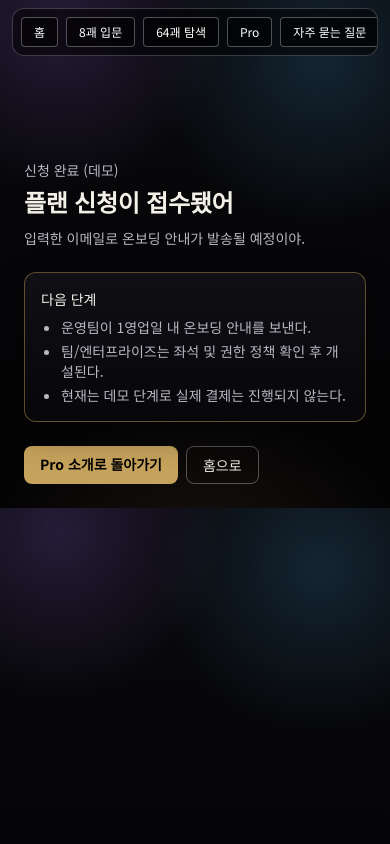
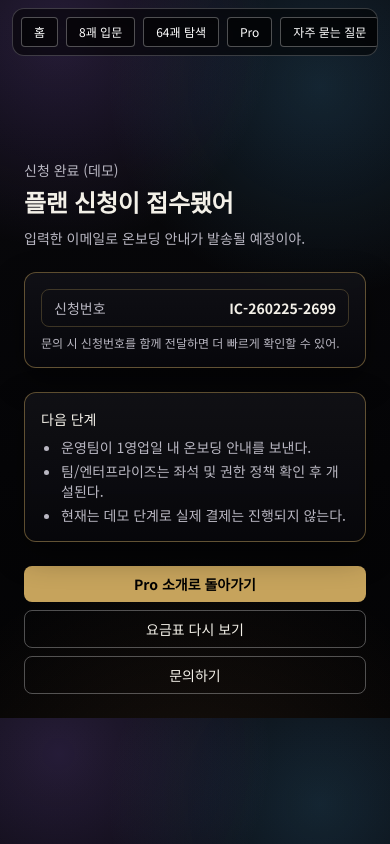
Before and after one commit to kinddragon1224/iching-learning-web, a Next.js app: page /checkout/success in a window 390 px wide. Built offline with nearby package versions, Linux system fonts and the light colour scheme.

Commit message:
Polish Pro funnel copy, mobile CTA layout, and success request ID

```diff
--- a/app/checkout/page.tsx
+++ b/app/checkout/page.tsx
@@ -117,15 +117,25 @@ export default function CheckoutPage() {
         </div>
 
         <div className="space-y-2 text-sm">
-          <label className="flex items-start gap-2">
-            <input type="checkbox" checked={agreePolicy} onChange={(e) => setAgreePolicy(e.target.checked)} className="mt-0.5" />
-            <span>
+          <label className="flex items-start gap-2 rounded-lg p-1">
+            <input
+              type="checkbox"
+              checked={agreePolicy}
+              onChange={(e) => setAgreePolicy(e.target.checked)}
+              className="mt-0.5 h-4 w-4 shrink-0"
+            />
+            <span className="leading-relaxed">
               <Link href="/policy" className="underline">이용약관/개인정보처리방침</Link>에 동의합니다.
             </span>
           </label>
-          <label className="flex items-start gap-2">
-            <input type="checkbox" checked={agreeRefund} onChange={(e) => setAgreeRefund(e.target.checked)} className="mt-0.5" />
-            <span>환불 정책(결제 후 7일 이내, 미사용 조건)에 동의합니다.</span>
+          <label className="flex items-start gap-2 rounded-lg p-1">
+            <input
+              type="checkbox"
+              checked={agreeRefund}
+              onChange={(e) => setAgreeRefund(e.target.checked)}
+              className="mt-0.5 h-4 w-4 shrink-0"
+            />
+            <span className="leading-relaxed">환불 정책(결제 후 7일 이내, 미사용 조건)에 동의합니다.</span>
           </label>
         </div>
       </section>
@@ -133,15 +143,15 @@ export default function CheckoutPage() {
       {canPay ? (
         <Link
           href={nextHref}
-          className="inline-block rounded-lg bg-[var(--gold-line)] px-4 py-3 text-sm font-semibold text-black"
+          className="inline-block w-full rounded-lg bg-[var(--gold-line)] px-4 py-3 text-center text-sm font-semibold text-black sm:w-auto"
         >
-          {selectedPlan.title} 신청 진행
+          신청 완료 페이지로 이동
         </Link>
       ) : (
         <button
           type="button"
           disabled
-          className="rounded-lg bg-[var(--gold-line)] px-4 py-3 text-sm font-semibold text-black disabled:cursor-not-allowed disabled:opacity-50"
+          className="w-full rounded-lg bg-[var(--gold-line)] px-4 py-3 text-sm font-semibold text-black disabled:cursor-not-allowed disabled:opacity-50 sm:w-auto"
         >
           필수 항목을 입력/동의해줘
         </button>
--- a/app/checkout/success/page.tsx
+++ b/app/checkout/success/page.tsx
@@ -1,6 +1,20 @@
+"use client";
+
 import Link from "next/link";
+import { useMemo } from "react";
+
+function makeRequestId() {
+  const d = new Date();
+  const y = d.getFullYear().toString().slice(-2);
+  const m = String(d.getMonth() + 1).padStart(2, "0");
+  const day = String(d.getDate()).padStart(2, "0");
+  const rand = Math.floor(1000 + Math.random() * 9000);
+  return `IC-${y}${m}${day}-${rand}`;
+}
 
 export default function CheckoutSuccessPage() {
+  const requestId = useMemo(() => makeRequestId(), []);
+
   return (
     <main className="mx-auto max-w-3xl space-y-6 p-6 pt-24">
       <header className="space-y-2">
@@ -8,6 +22,14 @@ export default function CheckoutSuccessPage() {
         <h1 className="text-2xl font-bold">플랜 신청이 접수됐어</h1>
         <p className="text-sm text-[var(--text-muted)]">입력한 이메일로 온보딩 안내가 발송될 예정이야.</p>
       </header>
+
+      <section className="paper-panel rounded-xl p-4 text-sm space-y-2">
+        <div className="flex items-center justify-between rounded-lg border border-[rgba(212,178,106,0.25)] px-3 py-2">
+          <span className="text-[var(--text-muted)]">신청번호</span>
+          <b>{requestId}</b>
+        </div>
+        <p className="text-xs text-[var(--text-muted)]">문의 시 신청번호를 함께 전달하면 더 빠르게 확인할 수 있어.</p>
+      </section>
 
       <section className="paper-panel rounded-xl p-4 text-sm space-y-2">
         <p>다음 단계</p>
@@ -18,12 +40,18 @@ export default function CheckoutSuccessPage() {
         </ul>
       </section>
 
-      <div className="flex gap-2">
-        <Link href="/pro" className="rounded-lg bg-[var(--gold-line)] px-4 py-2 text-sm font-semibold text-black">
+      <div className="flex flex-col gap-2 sm:flex-row">
+        <Link href="/pro" className="rounded-lg bg-[var(--gold-line)] px-4 py-2 text-center text-sm font-semibold text-black">
           Pro 소개로 돌아가기
         </Link>
-        <Link href="/" className="rounded-lg border border-white/30 px-4 py-2 text-sm">
-          홈으로
+        <Link href="/pricing" className="rounded-lg border border-white/30 px-4 py-2 text-center text-sm">
+          요금표 다시 보기
+        </Link>
+        <Link
+          href="mailto:hello@kinddragon.ai?subject=I%20Ching%20Pro%20문의"
+          className="rounded-lg border border-white/30 px-4 py-2 text-center text-sm"
+        >
+          문의하기
         </Link>
       </div>
     </main>
--- a/app/pricing/page.tsx
+++ b/app/pricing/page.tsx
@@ -44,9 +44,14 @@ export default function PricingPage() {
         <p>• 본 서비스는 성찰/의사결정 지원 도구이며 단정적 예언을 제공하지 않음</p>
       </section>
 
-      <Link href="/checkout" className="inline-block rounded-lg bg-[var(--gold-line)] px-4 py-2 text-sm font-semibold text-black">
-        플랜 신청하기
-      </Link>
+      <div className="flex flex-col gap-2 sm:flex-row">
+        <Link href="/checkout" className="inline-block rounded-lg bg-[var(--gold-line)] px-4 py-2 text-center text-sm font-semibold text-black">
+          플랜 신청하기
+        </Link>
+        <Link href="/pro" className="inline-block rounded-lg border border-white/30 px-4 py-2 text-center text-sm">
+          Pro 소개 보기
+        </Link>
+      </div>
     </main>
   );
 }
--- a/app/pro/page.tsx
+++ b/app/pro/page.tsx
@@ -40,11 +40,14 @@ export default function ProPage() {
         </ol>
       </section>
 
-      <div className="flex gap-2">
-        <Link href="/checkout" className="rounded-lg bg-[var(--gold-line)] px-4 py-2 text-sm font-semibold text-black">
-          플랜 선택
+      <div className="flex flex-col gap-2 sm:flex-row">
+        <Link href="/checkout" className="rounded-lg bg-[var(--gold-line)] px-4 py-2 text-center text-sm font-semibold text-black">
+          플랜 신청하기
         </Link>
-        <Link href="/explore" className="rounded-lg border border-white/30 px-4 py-2 text-sm">
+        <Link href="/pricing" className="rounded-lg border border-white/30 px-4 py-2 text-center text-sm">
+          요금표 보기
+        </Link>
+        <Link href="/explore" className="rounded-lg border border-white/30 px-4 py-2 text-center text-sm">
           데모 체험
         </Link>
       </div>
```
